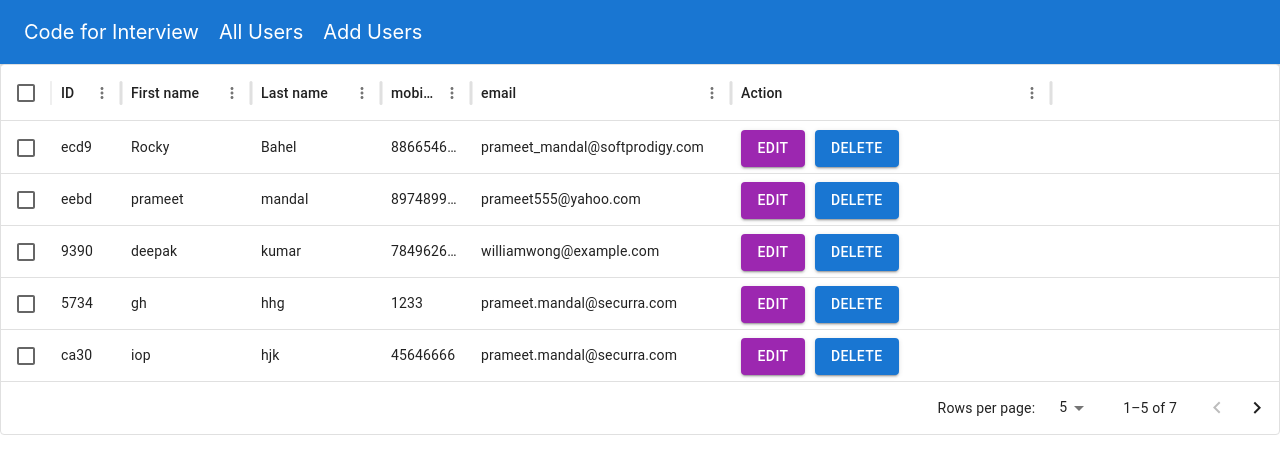
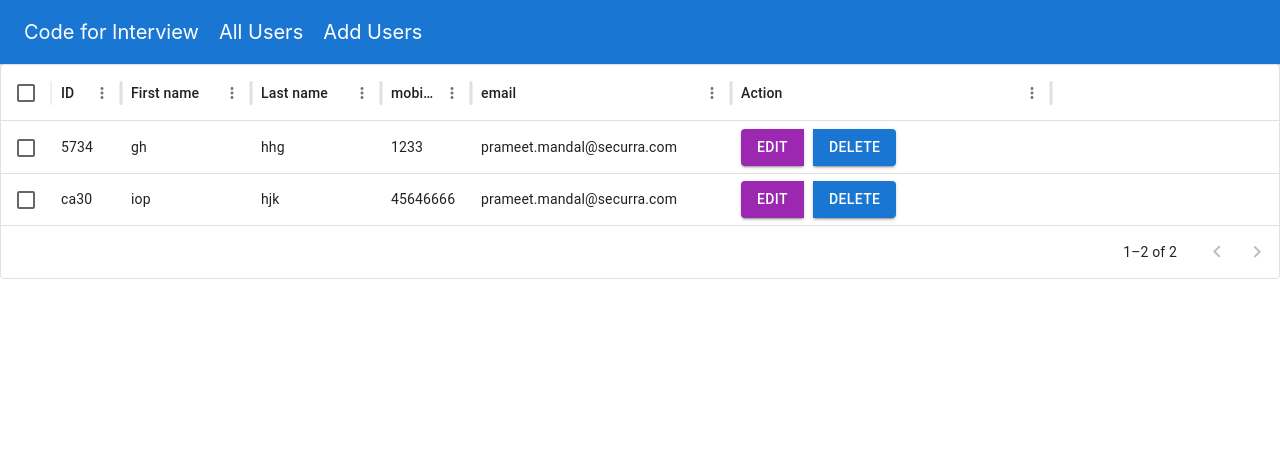
Before and after one commit to prameet123/crud_reactjs, a React (Create React App) app: page /all-users in a window 1280 px wide. Shown: the top 474 px of the page. Built offline with nearby package versions, Linux system fonts and the light colour scheme; data requests are answered from the project's data file.

Commit message:
added delet dailog box

```diff
--- a/src/App.js
+++ b/src/App.js
@@ -14,7 +14,7 @@ function App() {
         <Route path="/add-user" element={<AddUsers />} />
         <Route path="/all-users" element={<AllUsers />} />
         <Route path="/edit-user/:id" element={<EditUser />} />
-        <Route path="/" element={<DataTable />} />
+        <Route path="/" element={<AllUsers />} />
       </Routes>
     </Router>
   );
--- a/src/components/AddUsers.jsx
+++ b/src/components/AddUsers.jsx
@@ -44,11 +44,11 @@ const AddUsers = () => {
 	};
 	const userDetails = async () => {
 		if (!user.firstName || user.firstName.length === 0) {
-			setError({ firstName: 'first name blank' });
+			setError({ firstName: 'First name blank' });
 			return false;
 		}
 		if (!user.lastName || user.lastName.length === 0) {
-			setError({ lastName: 'lastName name blank' });
+			setError({ lastName: 'Last name blank' });
 			return false;
 		}
 		if (!user.mobileNumber || user.mobileNumber.length === 0) {
--- a/src/components/AllUsers.jsx
+++ b/src/components/AllUsers.jsx
@@ -1,69 +1,79 @@
 import * as React from 'react';
 import { useEffect, useState } from 'react';
 import { DataGrid } from '@mui/x-data-grid';
-import { Button } from '@mui/material';
+import { Button, Dialog, DialogActions, DialogContent, DialogContentText, DialogTitle,ButtonGroup } from '@mui/material'; // Import Dialog components
 import { Link } from 'react-router-dom';
 import { getUsers, deleteUser } from '../service/api';
 
 export default function DataTable() {
-	const [users, setUser] = useState([]);
+	const [users, setUsers] = useState([]);
+	const [deleteDialogOpen, setDeleteDialogOpen] = useState(false); // State for delete dialog
+	const [selectedUserId, setSelectedUserId] = useState(null); // State to store selected user ID
+
 	useEffect(() => {
 		getUserDetails();
 	}, []);
+
 	const columns = [
 		{ field: 'id', headerName: 'ID', width: 70 },
 		{ field: 'firstName', headerName: 'First name', width: 130 },
 		{ field: 'lastName', headerName: 'Last name', width: 130 },
+		{ field: 'mobileNumber', headerName: 'mobileNumber', width: 90 },
+		{ field: 'email', headerName: 'email', width: 260 },
 		{
-			field: 'mobileNumber',
-			headerName: 'mobileNumber',
-			width: 90,
-		},
-		{
-			field: 'email',
-			headerName: 'email',
-			description: 'This column has a value getter and is not sortable.',
-			width: 260,
-		},
-		{
-			field: 'actiom',
+			field: 'action',
 			headerName: 'Action',
-			description: 'This column has a value getter and is not sortable.',
 			width: 320,
 			renderCell: (params) => (
-				<>
+				<ButtonGroup>
 					<Button
 						variant="contained"
 						color="secondary"
-						component={Link} // Use Link component for navigation
-						to={`/edit-user/${params.row.id}`} // Access id from params
+						component={Link}
+						to={`/edit-user/${params.row.id}`}
 						style={{ marginRight: 10 }}
 					>
 						Edit
 					</Button>
 					<Button
 						variant="contained"
-						onClick={() => deleteUserButton(params.row.id)} // Call deleteUserButton with id
+						onClick={() => handleDeleteDialogOpen(params.row.id)} // Open delete dialog with user ID
 					>
 						Delete
 					</Button>
-				</>
+				</ButtonGroup>
 			),
 		},
 	];
 
 	const getUserDetails = async () => {
-		const response = await getUsers();
-		setUser(response.data);
+		try {
+			const response = await getUsers();
+			setUsers(response.data);
+		} catch (error) {
+			console.error('Error fetching users:', error);
+		}
 	};
-	const deleteUserButton = async (id) => {
+
+	const handleDeleteDialogOpen = (id) => {
+		setSelectedUserId(id); // Set selected user ID
+		setDeleteDialogOpen(true); // Open delete dialog
+	};
+
+	const handleDeleteDialogClose = () => {
+		setDeleteDialogOpen(false); // Close delete dialog
+	};
+
+	const deleteUserButton = async () => {
 		try {
-			await deleteUser(id);
-			await getUserDetails();
+			await deleteUser(selectedUserId); // Delete user using selected user ID
+			await getUserDetails(); // Refresh user data
+			setDeleteDialogOpen(false); // Close delete dialog
 		} catch (error) {
 			console.error('Error deleting user:', error);
 		}
 	};
+
 	return (
 		<div style={{ height: '100%', width: '100%' }}>
 			<DataGrid
@@ -71,12 +81,36 @@ export default function DataTable() {
 				columns={columns}
 				initialState={{
 					pagination: {
-						paginationModel: { page: 0, pageSize: 5 },
+						page: 0,
+						pageSize: 5,
 					},
 				}}
 				pageSizeOptions={[5, 10]}
 				checkboxSelection
 			/>
+
+			{/* Delete Dialog */}
+			<Dialog
+				open={deleteDialogOpen}
+				onClose={handleDeleteDialogClose}
+				aria-labelledby="alert-dialog-title"
+				aria-describedby="alert-dialog-description"
+			>
+				<DialogTitle id="alert-dialog-title">Delete User</DialogTitle>
+				<DialogContent>
+					<DialogContentText id="alert-dialog-description">
+						Are you sure you want to delete this user?
+					</DialogContentText>
+				</DialogContent>
+				<DialogActions>
+					<Button onClick={handleDeleteDialogClose} color="primary">
+						Cancel
+					</Button>
+					<Button onClick={deleteUserButton} color="primary" autoFocus>
+						Delete
+					</Button>
+				</DialogActions>
+			</Dialog>
 		</div>
 	);
 }
--- a/src/database/db.json
+++ b/src/database/db.json
@@ -1,26 +1,5 @@
 {
   "users": [
-    {
-      "id": "ecd9",
-      "firstName": "Rocky",
-      "lastName": "Bahel",
-      "mobileNumber": "8866546566",
-      "email": "prameet_mandal@softprodigy.com"
-    },
-    {
-      "id": "eebd",
-      "firstName": "prameet",
-      "lastName": "mandal",
-      "mobileNumber": "897489949",
-      "email": "prameet555@yahoo.com"
-    },
-    {
-      "id": "9390",
-      "firstName": "deepak",
-      "lastName": "kumar",
-      "mobileNumber": "78496260222",
-      "email": "williamwong@example.com"
-    },
     {
       "id": "5734",
       "firstName": "gh",
@@ -34,20 +13,6 @@
       "lastName": "hjk",
       "mobileNumber": "45646666",
       "email": "prameet.mandal@securra.com"
-    },
-    {
-      "id": "e636",
-      "firstName": "hg",
-      "lastName": "h",
-      "mobileNumber": "1233",
-      "email": "prameet.mandal@securra.com"
-    },
-    {
-      "id": "560c",
-      "firstName": "k",
-      "lastName": "f",
-      "mobileNumber": "fd",
-      "email": "df"
     }
   ]
 }
```
